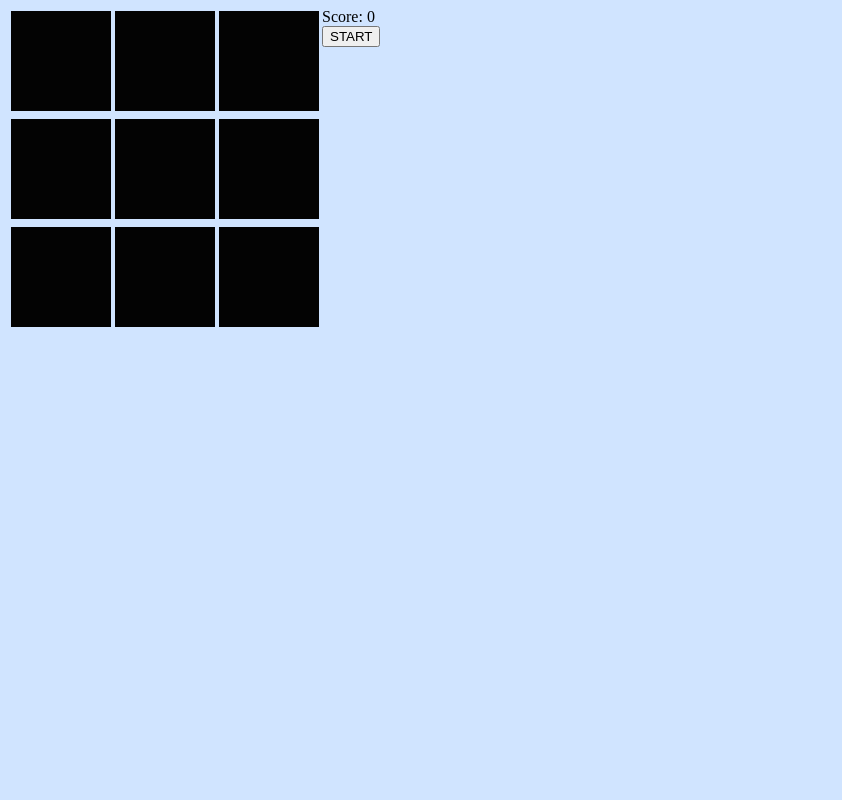
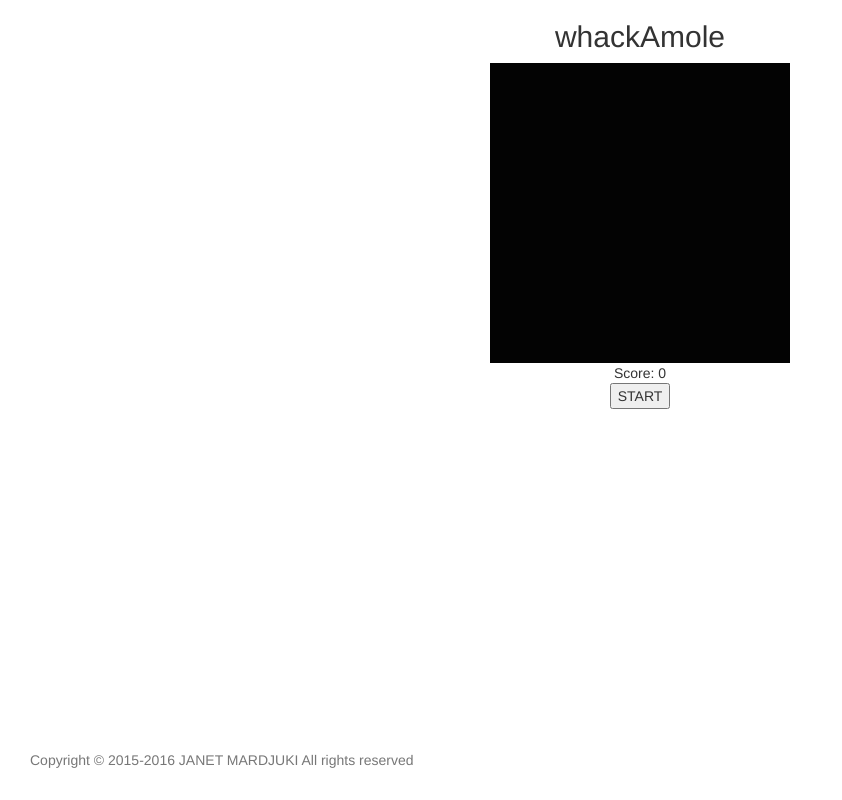
Before and after one commit to jmardjuki/spiderweb, a PHP site: page /main.html in a window 1280 px wide. Shown: the whole page, without its empty margins (0-842 px from the left). Run offline with PHP 8.4, Linux system fonts and the light colour scheme; some libraries are stand-ins or nearby versions.

Commit message:
Fixing terrible layout

```diff
--- a/main.html
+++ b/main.html
@@ -1,15 +1,24 @@
 <!DOCTYPE html>
 <html>
   <head>
+  	<title>whackAmole</title>
+  	<meta charset="utf-8">
+    <!-- CSS -->
+    <link rel="stylesheet" href="http://maxcdn.bootstrapcdn.com/bootstrap/3.3.6/css/bootstrap.min.css" />
     <link rel="stylesheet" type="text/css" href="stylesheet.css"></style>
-		<script src="https://ajax.googleapis.com/ajax/libs/jquery/2.1.3/jquery.min.js"></script>
+    <!-- JS -->
+    <script src="https://ajax.googleapis.com/ajax/libs/jquery/1.12.0/jquery.min.js"></script>
+    <script src="http://maxcdn.bootstrapcdn.com/bootstrap/3.3.6/js/bootstrap.min.js"></script>
     <script src="whack.js"></script>
   </head>
   <body>
     <audio id="music" type="audio/mpeg" controls="controls" hidden>
       <source src="mozart.mp3" />
     </audio>
-		<div id="all">
+    <div class="container-fluid" id="main-container">
+      <div class="text-center" id="theTitle">
+        <h2>whackAmole</h2>
+      </div>
       <div id="holes">
         <table id="mole">
           <tr>
@@ -47,12 +56,19 @@
           </tr>
         </table>
       </div>
+      <div id="etc">
         <div id="scoreDiv">
           <span class="score">Score: </span><span class="score" id="scoreCalc">0</span>
-			</div>
         </div>
         <div id="startDiv">
           <button id="startBt" onclick="startFunction()"> START </button>
         </div>
+      </div>
+      <footer class="footer">
+        <div class="container-fluid">
+          <p class="text-muted">Copyright &copy; 2015-2016 JANET MARDJUKI All rights reserved<p>
+        </div>
+      </footer>
+    </div>
   </body>
 </html>
--- a/stylesheet.css
+++ b/stylesheet.css
@@ -1,25 +1,45 @@
-body {
-    background-color: #d0e4ff;
+#main-container {
+    background-color: white;
+    height: auto;
 }
 
 #holes {
     vertical-align: top;
     width: auto;
-	float: left;
+    float: center;
+    display: flex;
+}
+#mole {
+    margin: 0 auto;
 }
 
 #score {
     color: #00008A;
     font-size: 32;
+    margin: 0 auto;
 }
-#scoreDiv {
-	display: inline-block;
+#etc {
     vertical-align: top;
     width: auto;
+    margin: 0 auto;
+    text-align: center;
+    display: block;
+    margin-left: auto;
+    margin-right: auto;
 }
 #startDiv{
+    margin: 0 auto;
+}
+#blank_div{
+    height: 1%;
 }
 img {
     width: 100px;
     height: 100px;
 }
+footer {
+    position: fixed;
+    height: 50px;
+    bottom: 0;
+    width: 100%;
+}
```
Lines whose indentation alone changed are shown as unchanged.
